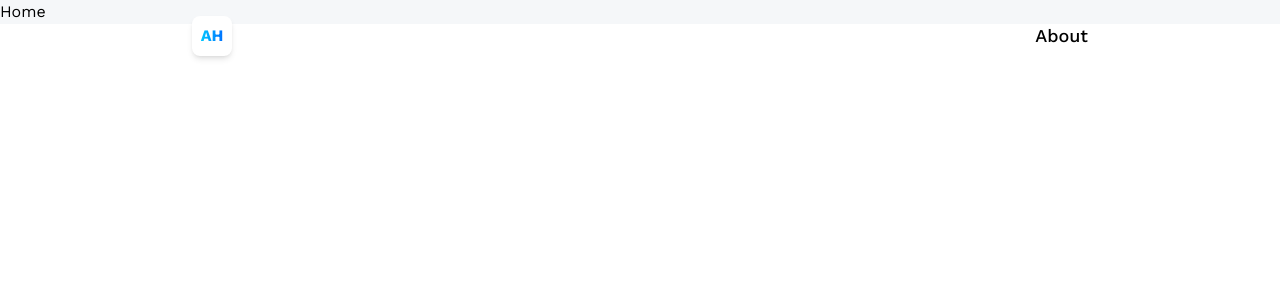
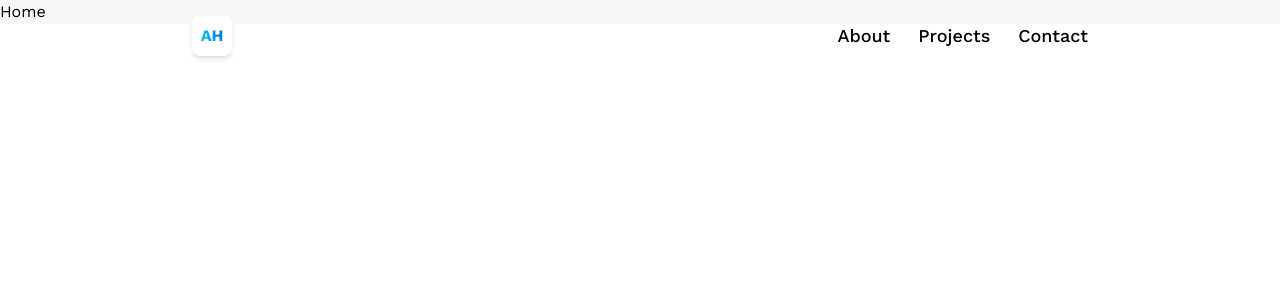
Before and after one commit to juancmdev/Portafolio-3D, a React (Vite) app: page / in a window 1280 px wide. Shown: the top 300 px of the page. Built offline with nearby package versions, Linux system fonts and the light colour scheme.

Commit message:
Update NavBar.jsx

```diff
--- a/src/components/NavBar.jsx
+++ b/src/components/NavBar.jsx
@@ -18,6 +18,24 @@
         >
           About
         </NavLink>
+
+        <NavLink
+          to="/projects"
+          className={({ isActive }) =>
+            isActive ? "text-blue-500" : "text-black"
+          }
+        >
+          Projects
+        </NavLink>
+
+        <NavLink
+          to="/contact"
+          className={({ isActive }) =>
+            isActive ? "text-blue-500" : "text-black"
+          }
+        >
+          Contact
+        </NavLink>
       </nav>
     </header>
   );
```
